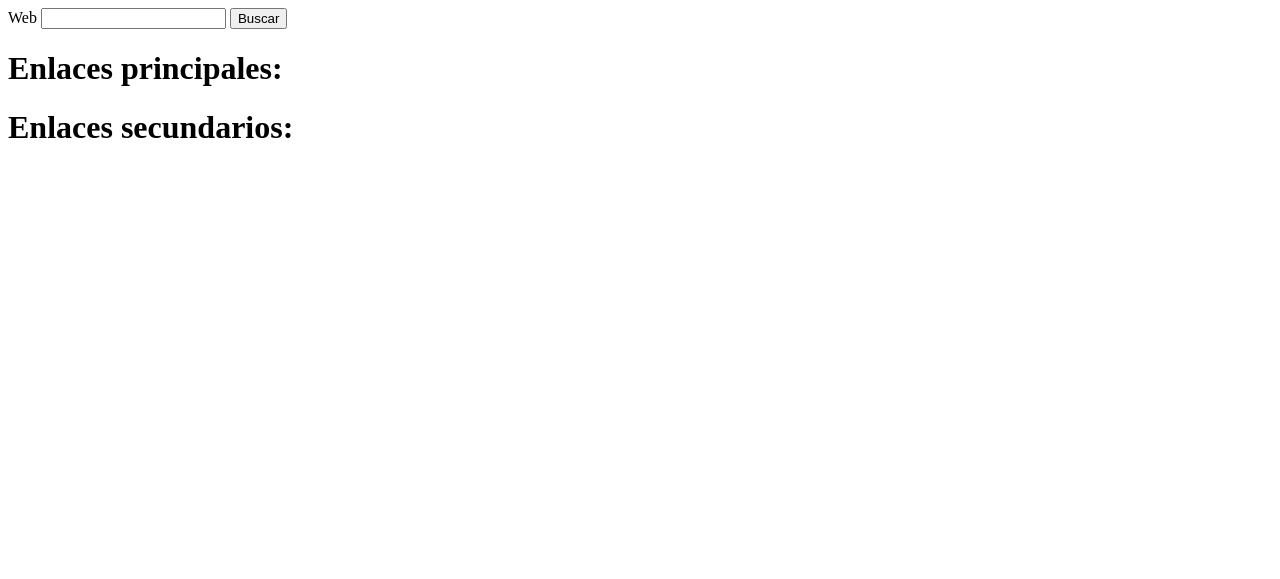
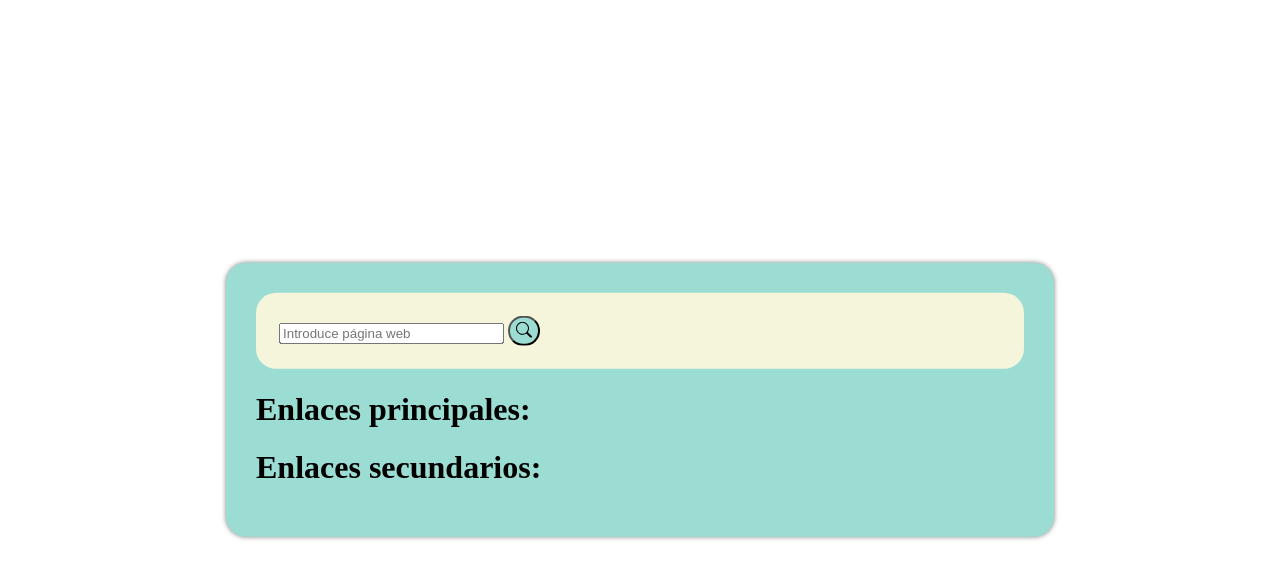
Before and after one commit to alvaromartinsalazar/TFG, a Flask app: page /index in a window 1280 px wide. Shown: the top 579 px of the page. Run offline with Flask 3, Linux system fonts and the light colour scheme.

Commit message:
editado index.css

```diff
--- /dev/null
+++ b/src/static/css/styles_index.css
@@ -0,0 +1,39 @@
+
+
+.container{
+    background-color: rgb(155, 221, 210);
+    position: absolute;
+    position: absolute;
+    top: 50%;
+    left: 50%;
+    transform: translate(-50%, -50%);
+    padding: 30px;
+    border-radius: 20px;
+    width: 60%;
+    box-shadow: 0px 0px 5px grey;
+}
+
+form{
+    background-color: beige;
+    padding: 3%;
+    border-radius: 20px;
+}
+
+form input{
+    width: 30%;
+}
+
+form button{
+    border-radius: 365px;
+    height: 30px;
+    cursor: pointer;
+    background-color: rgb(155, 221, 210);
+}
+
+form button:hover{
+    box-shadow: 0px 0px 5px black;
+}
+
+li{
+    list-style: none;
+}
--- a/src/templates/index.html
+++ b/src/templates/index.html
@@ -1,20 +1,30 @@
 <!DOCTYPE html>
 <html lang="es">
+
 <head>
     <meta charset="UTF-8">
     <meta name="viewport" content="width=device-width, initial-scale=1.0">
     <title>Dashboard</title>
+    <link rel="stylesheet" href="{{ url_for('static', filename='css/styles_index.css' ) }}">
 </head>
+
 <body>
     <header>
         <aside>
 
         </aside>
     </header>
+    <div class="container">
         <form action="/index" method="POST">
-        <label for="web">Web</label>
-        <input type="text" name="web" id="web">
-        <button>Buscar</button>
+            <input type="text" name="web" id="web" placeholder="Introduce página web">
+            <button>
+                <svg xmlns="http://www.w3.org/2000/svg" width="16" height="16" fill="currentColor" class="bi bi-search"
+                    viewBox="0 0 16 16">
+                    <path
+                        d="M11.742 10.344a6.5 6.5 0 1 0-1.397 1.398h-.001c.03.04.062.078.098.115l3.85 3.85a1 1 0 0 0 1.415-1.414l-3.85-3.85a1.007 1.007 0 0 0-.115-.1zM12 6.5a5.5 5.5 0 1 1-11 0 5.5 5.5 0 0 1 11 0" />
+                </svg>
+            </button>
+        </form>
         <h1>{{titulo1}}</h1>
         <ul>
             {% for enlace in enlaces_principales %}
@@ -28,10 +38,11 @@
             <li><a href="{{ enlace.url }}">{{ enlace.url }}</a></li>
             {% endfor %}
         </ul>
-    </form>
+    </div>
 
     <footer>
 
     </footer>
 </body>
+
 </html>
```
Lines whose indentation alone changed are shown as unchanged.
